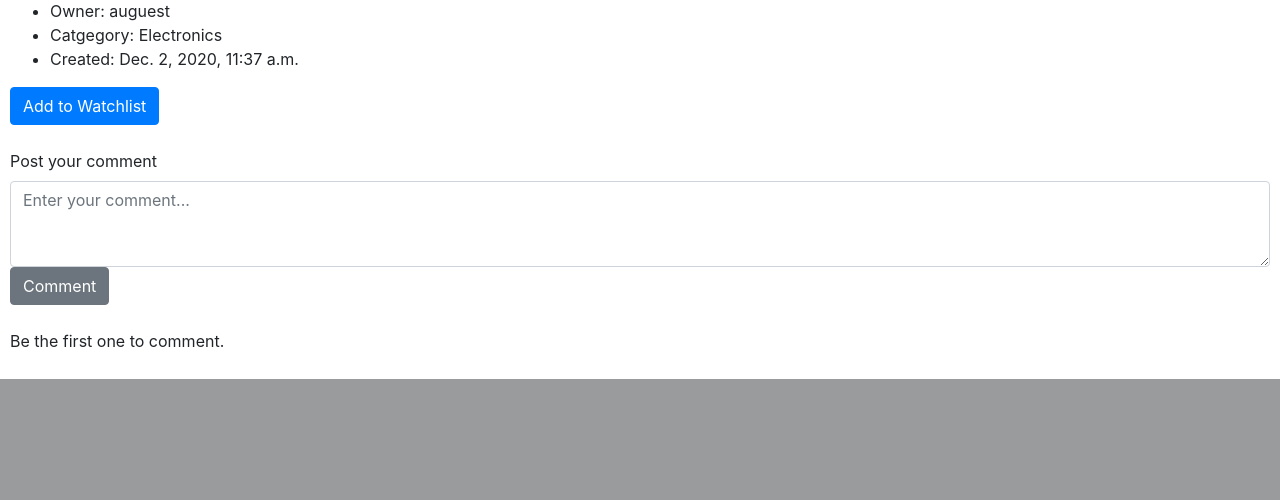
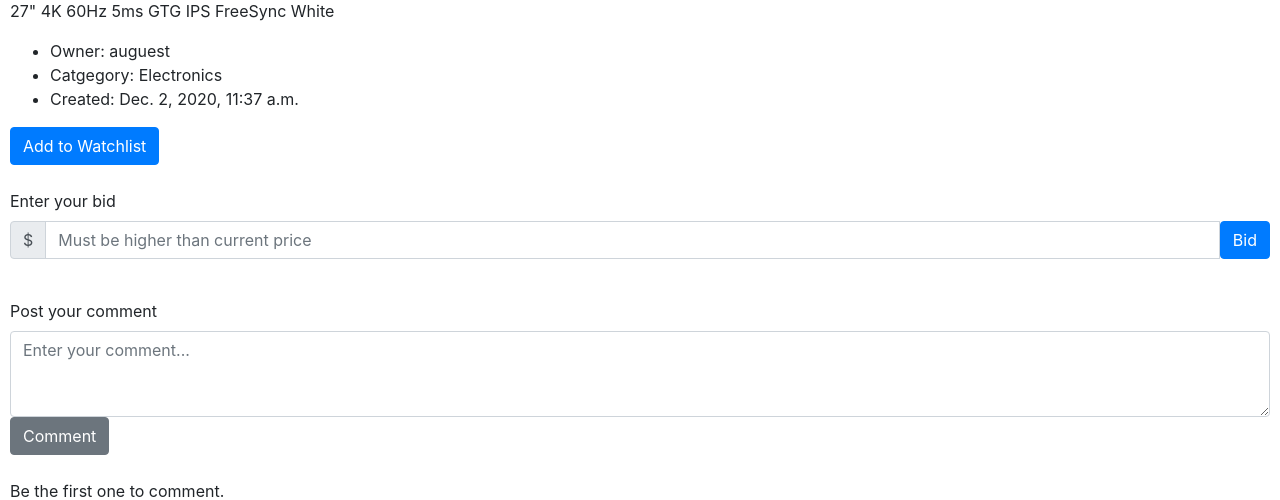
Before and after one commit to AuguestGao/cs50web, a Django app: page /listing/3 in a window 1280 px wide. Shown: the part 1219-1719 px from the top of the page. Before the commit the page ends 1598 px from the top, so only its background shows below. Run offline with Django 3.2, Linux system fonts and the light colour scheme; a user stored in the database is signed in; data comes from the database, SQL or seed files in the repository; both versions use the stored data as it was after the commit; some libraries are stand-ins or nearby versions.

Commit message:
most bid function complete

```diff
--- a/unit_4/commerce/auctions/admin.py
+++ b/unit_4/commerce/auctions/admin.py
@@ -1,5 +1,5 @@
 from django.contrib import admin
-from .models import User, Listing, Category, Watchlist, Comment
+from .models import *
 
 # Register your models here.
 admin.site.register(User)
@@ -7,3 +7,4 @@ admin.site.register(Category)
 admin.site.register(Listing)
 admin.site.register(Watchlist)
 admin.site.register(Comment)
+admin.site.register(Bid)
--- a/unit_4/commerce/auctions/models.py
+++ b/unit_4/commerce/auctions/models.py
@@ -15,7 +15,6 @@ class Category(models.Model):
 class Listing(models.Model):
     title = models.CharField(max_length=128)
     description = models.TextField(blank=True, max_length=1000)
-    #bid = models.DecimalField(max_digits=20, decimal_places=2)
     url = models.URLField(blank=True, max_length = 255)
     category = models.ForeignKey(Category, null=True, related_name="item", on_delete=models.SET_NULL)
     create_time = models.DateTimeField()
@@ -32,11 +31,21 @@ class Watchlist(models.Model):
     # def __str__(self):
     #     return f"{who.username} watches {item.title}"
 
+
 class Comment(models.Model):
+    user = models.ForeignKey(User, on_delete=models.CASCADE)
     item = models.ForeignKey(Listing, on_delete=models.CASCADE)
-    user = models.ForeignKey(User, on_delete=models.CASCADE)
     detail = models.TextField(max_length=1000)
     time = models.DateTimeField()
 
     class Meta:
         ordering=['-time'] #order by time
+
+class Bid(models.Model):
+    user = models.ForeignKey(User, on_delete=models.CASCADE)
+    item = models.ForeignKey(Listing, on_delete=models.CASCADE)
+    price = models.DecimalField(max_digits=20, decimal_places=2)
+    time = models.DateTimeField()
+
+    class Meta:
+        get_latest_by = 'price'
--- a/unit_4/commerce/auctions/templates/auctions/cate_name.html
+++ b/unit_4/commerce/auctions/templates/auctions/cate_name.html
@@ -4,7 +4,7 @@
 
 <h2>Category: {{ name }}</h2>
 
-{% for item in items %}
+{% for item, price in items.items %}
 <div class="card mb-3" style="max-width: 720px;">
     <div class="row no-gutters">
       <div class="col-sm-4">
@@ -13,6 +13,7 @@
       <div class="col-sm-8">
         <div class="card-body">
           <a href="{% url 'listing' item.id %}" class="card-title">{{ item.title }}</a>
+          <p class="card-text"><strong>${{ price }}</strong></p>
           <p class="card-text">{{ item.description }}</p>
           <p class="card-text"><small class="text-muted">Created {{ item.create_time }}</small></p>
         </div>
--- a/unit_4/commerce/auctions/templates/auctions/index.html
+++ b/unit_4/commerce/auctions/templates/auctions/index.html
@@ -3,7 +3,7 @@
 {% block body %}
     <h2>Active Listings</h2>
 
-    {% for item in items %}
+    {% for item, price in items.items %}
     <div class="card mb-3" style="max-width: 720px;">
         <div class="row no-gutters">
           <div class="col-sm-4">
@@ -12,6 +12,7 @@
           <div class="col-sm-8">
             <div class="card-body">
               <a href="{% url 'listing' item.id %}" class="card-title">{{ item.title }}</a>
+              <p class="card-text"><strong>${{ price }}</strong></p>
               <p class="card-text">{{ item.description }}</p>
               <p class="card-text"><small class="text-muted">Created {{ item.create_time }}</small></p>
             </div>
--- a/unit_4/commerce/auctions/templates/auctions/item.html
+++ b/unit_4/commerce/auctions/templates/auctions/item.html
@@ -2,8 +2,8 @@
 
 {% block body %}
     <div>
-        <h2>{{ item.title }} is listed</h2>
-        <!-- <h3>Price: <strong>${{ item.price }}</strong></h3> -->
+        <h2>{{ item.title }}</h2>
+        <p>Price: <strong>${{ price }}</strong></p>
         <br>
         <img src="{{ item.url }}" class="card-img" alt="Image of {{ item.title }}">
         <br>
@@ -28,6 +28,23 @@
                 <button type="submit" name="found" value="0" id="wishyet" class="btn btn-primary">Add to Watchlist</button>
             {% endif %}
         </form>
+        <br>
+
+        <form action="{% url 'listing' item.id %}" method="POST" for='bid'>
+            {% csrf_token %}
+            <div class="form-group">
+                <label for="bid">Enter your bid</label>
+                <div class="input-group">
+                    <div class="input-group-prepend">
+                        <div class="input-group-text">$</div>
+                    </div>
+                    <input class='form-control' type="number" name="bid" id="bid" min="{{ price }}" step="0.01" placeholder="Must be higher than current price">
+                    <button type="submit" class="btn btn-primary">Bid</button>
+                </div>
+            </div>
+
+        </form>
+
         <br>
         <form action="{% url 'listing' item.id %}" method="POST" for='cmt'>
             {% csrf_token %}
--- a/unit_4/commerce/auctions/templates/auctions/new.html
+++ b/unit_4/commerce/auctions/templates/auctions/new.html
@@ -14,7 +14,7 @@
     </div>
 
     <div class="form-group">
-        <label for="bid">Initial bid</label>
+        <label for="bid">Opening bid</label>
         <div class="input-group">
             <div class="input-group-prepend">
                 <div class="input-group-text">$</div>
--- a/unit_4/commerce/auctions/templates/auctions/watchlist.html
+++ b/unit_4/commerce/auctions/templates/auctions/watchlist.html
@@ -4,7 +4,7 @@
 
 <h2>Watchlist</h2>
 
-{% for item in items %}
+{% for item, price in items.items %}
 <div class="card mb-3" style="max-width: 720px;">
     <div class="row no-gutters">
       <div class="col-sm-4">
@@ -13,6 +13,7 @@
       <div class="col-sm-8">
         <div class="card-body">
           <a href="{% url 'listing' item.id %}" class="card-title">{{ item.title }}</a>
+          <p class="card-text"><strong>${{ price }}</strong></p>
           <p class="card-text">{{ item.description }}</p>
           <p class="card-text"><small class="text-muted">Created {{ item.create_time }}</small></p>
         </div>
--- a/unit_4/commerce/auctions/views.py
+++ b/unit_4/commerce/auctions/views.py
@@ -9,7 +9,9 @@ import datetime
 
 
 def index(request):
-    items = Listing.objects.all().filter(avail=1)
+    # items = Listing.objects.all().filter(avail=1)
+    key = "index"
+    items = make_list(key)
     return render(request, "auctions/index.html", {
         'items': items
     })
@@ -51,7 +53,6 @@ def register(request):
             return render(request, "auctions/register.html", {
                 "message": "Passwords must match."
             })
-
         # Attempt to create new user
         try:
             user = User.objects.create_user(username, email, password)
@@ -67,20 +68,22 @@ def register(request):
 
 def new(request):
     if request.method == "POST":
-        print("post is successful")
         title = request.POST.get('title')
         description = request.POST.get('description')
         bid = float(request.POST.get('bid'))
+        now = datetime.datetime.now()
         try:
             url = request.POST.get('url')
         except ValueError:
             url = "https://cdn4.iconfinder.com/data/icons/toolbar-std-pack/512/delete-256.png"
-        #category
+
         avail = False
         owner = User.objects.get(pk=int(request.user.id))
-        instance = Listing(title=title, description=description, bid=bid, url=url,\
-             create_time=datetime.datetime.now(), avail=1, owner=owner)
-        instance.save()
+        lst_instance = Listing(title=title, description=description, url=url,\
+             create_time=now, avail=1, owner=owner)
+        lst_instance.save()
+        bid_instance = Bid(user = owner, item = lst_instance, price=bid, time=now)
+        bid_instance.save()
         return HttpResponseRedirect(reverse('index'))
     else:
         cate = Category.objects.all()
@@ -96,7 +99,10 @@ def cate_index(request):
 
 def cate_name(request, name):
     cate_id = Category.objects.get(name=name)
-    items = list(Listing.objects.filter(category = cate_id))
+    # items = list(Listing.objects.filter(category = cate_id))
+    key = "cate"
+    items = make_list(key, cate_id=cate_id)
+
     return render(request, "auctions/cate_name.html", {
         "items": items,
         "name": name
@@ -104,40 +110,99 @@ def cate_name(request, name):
 
 def watchlist(request):
      # user must login to see this page, so this step ensures the user existed and logged in already
-    watch_who = User.objects.get(pk=request.user.id)
+    try:
+        user = User.objects.get(pk=request.user.id)
+    except User.DoesNotExist:
+        message = "Please login"
+        return HttpResponseRedirect(reverse("login", args=(message,)))
 
     if request.method == "POST":
-        watch_item = Listing.objects.get(pk=int(request.POST.get('item_id')))
+        item = Listing.objects.get(pk=int(request.POST.get('item_id')))
 
         if int(request.POST.get('found')):
-            instance = Watchlist.objects.get(who=watch_who, item=watch_item)
+            instance = Watchlist.objects.get(who=user, item=item)
             instance.delete()
         else:
-            instance = Watchlist(who = watch_who) #create an Watchlist object
+            instance = Watchlist(who = user) #create an Watchlist object
             instance.save() # save instance first and then relate to the Listing object
-            instance.item.add(watch_item)
+            instance.item.add(item)
 
-    watched_items = list(Watchlist.objects.filter(who=watch_who).values_list('item', flat=True)) #use values_list with flat to get the item.id only instead of a dictionary
-    items = Listing.objects.filter(pk__in= watched_items) #get listing objects by index, pk__in takes id in int format
+    # watched_items = list(Watchlist.objects.filter(who=watch_who).values_list('item', flat=True)) #use values_list with flat to get the item.id only instead of a dictionary
+    # items = Listing.objects.filter(pk__in= watched_items) #get listing objects by index, pk__in takes id in int format
+    key = "watch"
+    items = make_list(key, user=user)
+
     return render(request, "auctions/watchlist.html", {
         "items": items,
     })
 
 def item(request, id):
     item = Listing.objects.get(pk = id)
-    user = User.objects.get(pk=request.user.id)
-    exist = Watchlist.objects.filter(who=request.user.id, item=item.id).count()
+    now=datetime.datetime.now()
+    try:
+        user = User.objects.get(pk=request.user.id)
+    except User.DoesNotExist:
+        user = None
+        exist = 0
+    else:
+        exist = Watchlist.objects.filter(who=user, item=item)
 
     #save comment into db
     if request.method == 'POST':
-        detail = request.POST.get('detail')
-        instance = Comment(item = item, user=user, detail=detail, time=datetime.datetime.now())
-        instance.save()
+        # check if the user logged in yet
+        if not user:
+            message = "Please login"
+            return HttpResponseRedirect(reverse("login", args=(message,)))
 
+        # check if it's a comment
+        if request.POST.get('detail'):
+            detail = request.POST.get('detail')
+            instance = Comment(item = item, user=user, detail=detail, time=now)
+            instance.save()
+
+        # check if it's a bid
+        if request.POST.get('bid'):
+            price = request.POST.get('bid')
+            instance = Bid(user=user, item=item, price=price, time=now)
+            instance.save()
+
+    current_price = Bid.objects.filter(item=item).latest().price
     comments = list(Comment.objects.filter(item=item))
 
     return render(request, "auctions/item.html", {
         'item': item,
         'exist': exist,
-        'comments': comments
+        'comments': comments,
+        'price': current_price
     })
+
+def make_list(key, cate_id=0, user=None):
+    """get user, category and return a list which fulfill the request
+
+    Args:
+        user ([User]): get current logged in user info, or None type, i.e. not logged in
+        cate_id ([int], optional): category filter. Defaults to 0.
+        watchlist ([Boolean], optional): watchlist filter. Defaults to False.
+
+    """
+    show_list = {}
+
+    #for cate_name.html
+    if key == 'cate':
+        items = list(Listing.objects.filter(category = cate_id))
+
+    #for watchlist.html
+    elif key == 'watch':
+        watched_items = list(Watchlist.objects.filter(who=user).values_list('item', flat=True)) #use values_list with flat to get the item.id only instead of a dictionary
+        items =Listing.objects.filter(pk__in= watched_items) #get listing objects by index, pk__in takes id in int format
+
+    #for index.html
+    elif key == 'index':
+        items = Listing.objects.all().filter(avail=1)
+
+    # wrap bid in
+    for item in items:
+        price = Bid.objects.filter(item=item).latest().price #get max price for each item
+        show_list[item] = price
+
+    return show_list
```
Also changed, not shown: unit_4/commerce/auctions/migrations/0009_bid.py (added), unit_4/commerce/auctions/migrations/0010_auto_20201207_2106.py (added), unit_4/commerce/db.sqlite3.
